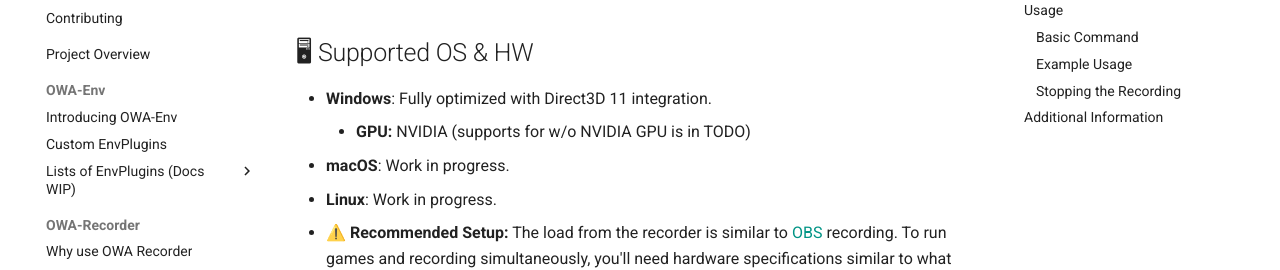
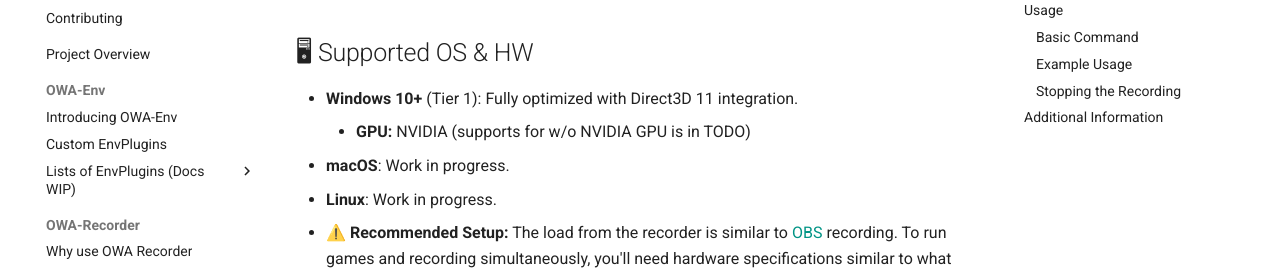
Before and after one commit to open-world-agents/open-world-agents, an MkDocs documentation site: the page built from docs/recorder/install_and_usage.md, in a window 1280 px wide and 900 px high. Shown: the part 236-506 px from the top of the window. Built offline with MkDocs 1.6.1 and Material for MkDocs 9.7.7, drawn with Linux system fonts in a browser that asks for light colours; comment, search, counter and statistics services are not loaded.

Commit message:
docs: show that Windows support is tier 1

```diff
--- a/docs/recorder/install_and_usage.md
+++ b/docs/recorder/install_and_usage.md
@@ -4,7 +4,7 @@ This guide will help you install and use the OWA Recorder for high-performance s
 
 ## 🖥 Supported OS & HW
 
-- **Windows**: Fully optimized with Direct3D 11 integration.
+- **Windows 10+** (Tier 1): Fully optimized with Direct3D 11 integration.
     - **GPU:** NVIDIA (supports for w/o NVIDIA GPU is in TODO)
 - **macOS**: Work in progress.
 - **Linux**: Work in progress.
```
